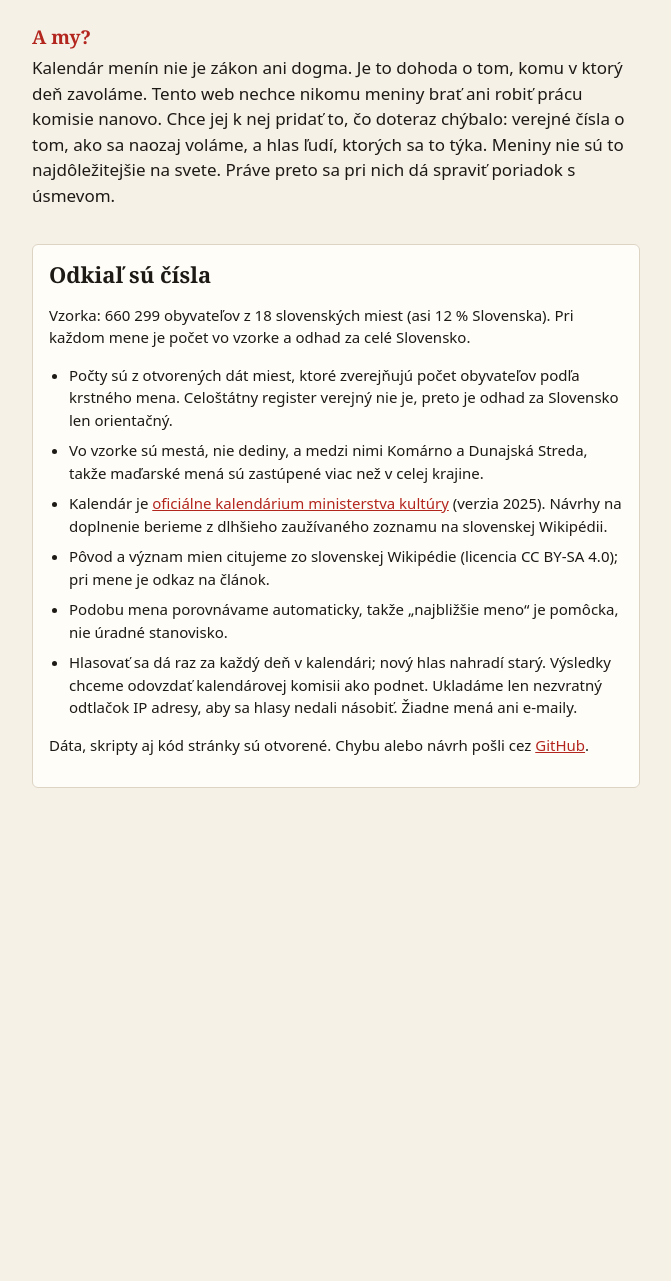
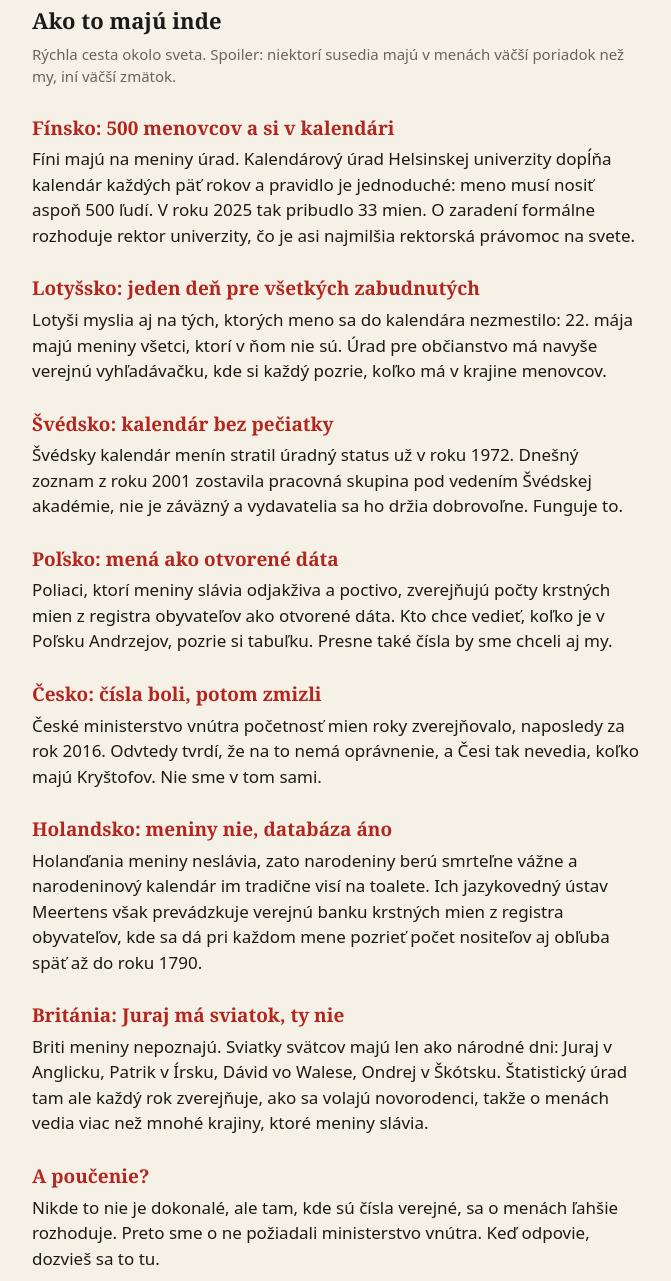
Before and after one commit to Leadris/meniny, a plain HTML site: page site/index.html in a window 1280 px wide. Shown: the part 5579-6860 px from the top of the page, without its empty margins (304-975 px from the left). Before the commit the page ends 6451 px from the top, so only its background shows below. Drawn offline with Linux system fonts and the light colour scheme; no server answers.

Commit message:
Add a section on how other countries handle name days and name data
Visitors and the owner asked how it works elsewhere. The section replaces the
earlier unverified paragraph about Finland, Sweden and Latvia with checked
facts (Finland's five-year cycle and 500-bearer rule, Latvia's 22 May, the
unofficial Swedish list of 2001) and adds Poland, Czechia, the Netherlands and
Britain. The point it makes is the project's argument: where name counts are
public, calendar decisions are easier, which is why national data was
requested from the Ministry of Interior.

Co-Authored-By: Claude Fable 5.2 <noreply@anthropic.com>

```diff
--- a/site/index.html
+++ b/site/index.html
@@ -92,9 +92,6 @@
     <h3>Kto sa o kalendár stará dnes</h3>
     <p>Na Slovensku má kalendár menín svojho správcu: Kalendárovú komisiu pri ministerstve kultúry. Sedia v nej jazykovedci, zástupcovia ministerstiev a vydavatelia kalendárov. Od roku 2016 pridala vyše dvadsať mien, medzi nimi Jonáša, Nikoletu, Radku či Matiasa, a berie podnety od ľudí. Drží sa pri tom pravidiel: kresťanské mená sa nevyraďujú, nové prichádzajú až za tradičné a na jeden deň pripadajú najviac štyri.</p>
 
-    <h3>Inde to už vyriešili</h3>
-    <p>Fínsko svoj kalendár menín pravidelne reviduje a pri zaraďovaní mien sa pozerá aj na to, koľko ľudí ich nosí. Švédsko kalendár v posledných desaťročiach tiež viackrát prepracovalo. Lotyši majú dokonca jeden deň v máji vyhradený pre všetkých, ktorých meno v kalendári nie je. V Grécku či Poľsku sa meniny tradične slávili viac než narodeniny, u nás sú skôr dôvodom na čokoládu od kolegov. Nikde však nie je napísané, že zoznam z minulého storočia musí platiť naveky.</p>
-
     <h3>Aztékovia: deň ti dal meno</h3>
     <p>Aztékovia to mali presne naopak. Popri slnečnom roku počítali 260-dňový obradný kalendár, v ktorom mal každý deň číslo od 1 do 13 a jedno z dvadsiatich znamení. Dieťa dostalo deň narodenia ako svoje kalendárne meno, napríklad Jedna Trstina alebo Sedem Kvet, a k nemu ešte osobné meno. Keď bol deň narodenia považovaný za nešťastný, obrad pomenovania sa posunul na priaznivejší deň. Meniny teda nepotrebovali: každý bol svojím vlastným dňom.</p>
 
@@ -103,6 +100,35 @@
 
     <h3>A my?</h3>
     <p>Kalendár menín nie je zákon ani dogma. Je to dohoda o tom, komu v ktorý deň zavoláme. Tento web nechce nikomu meniny brať ani robiť prácu komisie nanovo. Chce jej k nej pridať to, čo doteraz chýbalo: verejné čísla o tom, ako sa naozaj voláme, a hlas ľudí, ktorých sa to týka. Meniny nie sú to najdôležitejšie na svete. Práve preto sa pri nich dá spraviť poriadok s úsmevom.</p>
+  </section>
+
+  <section class="story" aria-labelledby="world-title">
+    <h2 id="world-title">Ako to majú inde</h2>
+    <p class="hint">Rýchla cesta okolo sveta. Spoiler: niektorí susedia majú v menách väčší poriadok než my, iní väčší zmätok.</p>
+
+    <h3>Fínsko: 500 menovcov a si v kalendári</h3>
+    <p>Fíni majú na meniny úrad. Kalendárový úrad Helsinskej univerzity dopĺňa kalendár každých päť rokov a pravidlo je jednoduché: meno musí nosiť aspoň 500 ľudí. V roku 2025 tak pribudlo 33 mien. O zaradení formálne rozhoduje rektor univerzity, čo je asi najmilšia rektorská právomoc na svete.</p>
+
+    <h3>Lotyšsko: jeden deň pre všetkých zabudnutých</h3>
+    <p>Lotyši myslia aj na tých, ktorých meno sa do kalendára nezmestilo: 22. mája majú meniny všetci, ktorí v ňom nie sú. Úrad pre občianstvo má navyše verejnú vyhľadávačku, kde si každý pozrie, koľko má v krajine menovcov.</p>
+
+    <h3>Švédsko: kalendár bez pečiatky</h3>
+    <p>Švédsky kalendár menín stratil úradný status už v roku 1972. Dnešný zoznam z roku 2001 zostavila pracovná skupina pod vedením Švédskej akadémie, nie je záväzný a vydavatelia sa ho držia dobrovoľne. Funguje to.</p>
+
+    <h3>Poľsko: mená ako otvorené dáta</h3>
+    <p>Poliaci, ktorí meniny slávia odjakživa a poctivo, zverejňujú počty krstných mien z registra obyvateľov ako otvorené dáta. Kto chce vedieť, koľko je v Poľsku Andrzejov, pozrie si tabuľku. Presne také čísla by sme chceli aj my.</p>
+
+    <h3>Česko: čísla boli, potom zmizli</h3>
+    <p>České ministerstvo vnútra početnosť mien roky zverejňovalo, naposledy za rok 2016. Odvtedy tvrdí, že na to nemá oprávnenie, a Česi tak nevedia, koľko majú Kryštofov. Nie sme v tom sami.</p>
+
+    <h3>Holandsko: meniny nie, databáza áno</h3>
+    <p>Holanďania meniny neslávia, zato narodeniny berú smrteľne vážne a narodeninový kalendár im tradične visí na toalete. Ich jazykovedný ústav Meertens však prevádzkuje verejnú banku krstných mien z registra obyvateľov, kde sa dá pri každom mene pozrieť počet nositeľov aj obľuba späť až do roku 1790.</p>
+
+    <h3>Británia: Juraj má sviatok, ty nie</h3>
+    <p>Briti meniny nepoznajú. Sviatky svätcov majú len ako národné dni: Juraj v Anglicku, Patrik v Írsku, Dávid vo Walese, Ondrej v Škótsku. Štatistický úrad tam ale každý rok zverejňuje, ako sa volajú novorodenci, takže o menách vedia viac než mnohé krajiny, ktoré meniny slávia.</p>
+
+    <h3>A poučenie?</h3>
+    <p>Nikde to nie je dokonalé, ale tam, kde sú čísla verejné, sa o menách ľahšie rozhoduje. Preto sme o ne požiadali ministerstvo vnútra. Keď odpovie, dozvieš sa to tu.</p>
   </section>
 
   <section class="about" aria-labelledby="about-title">
```
